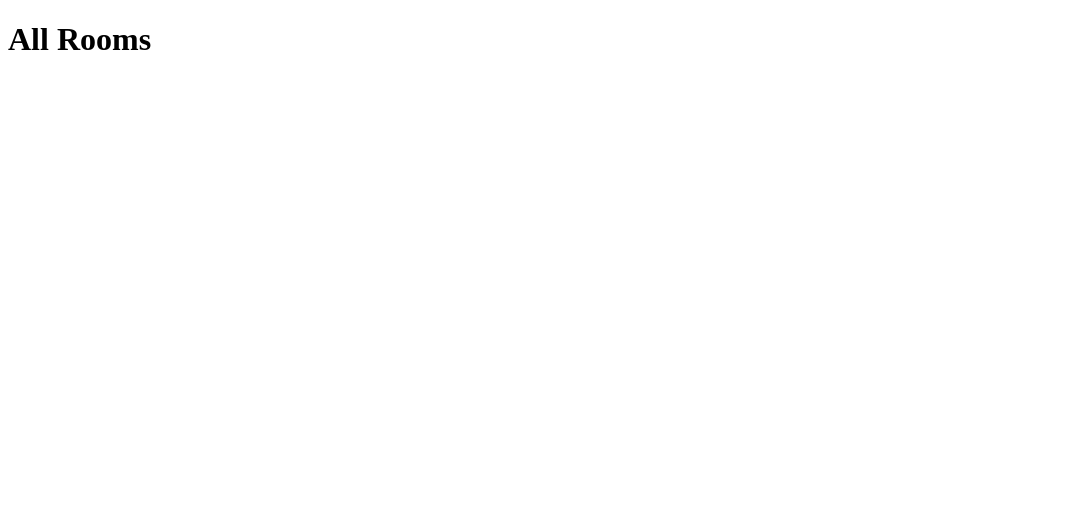
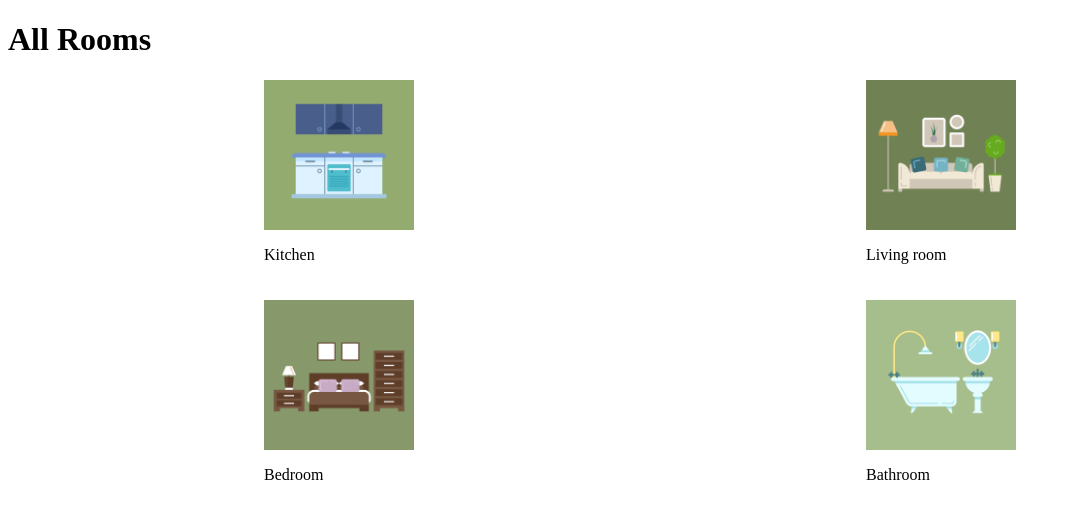
Before and after one commit to HenrikeStahlhut/plant-pal, a Next.js app: page /rooms/all in a window 1280 px wide. Shown: the top 518 px of the page, without its empty margins (0-1071 px from the left). Built offline with nearby package versions, Linux system fonts and the light colour scheme.

Commit message:
chore: add minor styling to all rooms page

```diff
--- /dev/null
+++ b/src/components/ListOfAllRooms/ListOfAllRooms.styled.tsx
@@ -0,0 +1,14 @@
+import styled from "styled-components";
+
+export const RoomsContainer = styled.div`
+  display: grid;
+  grid-template-columns: repeat(2, 1fr);
+  justify-items: center;
+  gap: 20px;
+  margin: 0px 40px 100px 40px;
+`;
+
+export const RoomTilesContainer = styled.div`
+  display: flex;
+  flex-direction: column;
+`;
--- a/src/components/ListOfAllRooms/ListOfAllRooms.tsx
+++ b/src/components/ListOfAllRooms/ListOfAllRooms.tsx
@@ -0,0 +1,39 @@
+import RoomTile from "../RoomTile/RoomTile";
+import { RoomsContainer, RoomTilesContainer } from "./ListOfAllRooms.styled";
+
+const dummyRooms = [
+  {
+    id: 1,
+    name: "Kitchen",
+    roomType: "KITCHEN",
+  },
+  {
+    id: 2,
+    name: "Living room",
+    roomType: "LIVING_ROOM",
+  },
+  {
+    id: 3,
+    name: "Bedroom",
+    roomType: "BEDROOM",
+  },
+  {
+    id: 4,
+    name: "Bathroom",
+    roomType: "BATHROOM",
+  },
+];
+
+export default function ListOfAllRooms() {
+  return (
+    <>
+      <RoomsContainer>
+        {dummyRooms.map((room) => (
+          <RoomTilesContainer key={room.id}>
+            <RoomTile title={room.name} type={room.roomType} />
+          </RoomTilesContainer>
+        ))}
+      </RoomsContainer>
+    </>
+  );
+}
--- a/src/components/RoomTile/RoomTile.tsx
+++ b/src/components/RoomTile/RoomTile.tsx
@@ -0,0 +1,33 @@
+import Image from "next/image";
+
+interface roomPops {
+  title: string;
+  type: string;
+}
+
+export const RoomType = Object.freeze({
+  INVALID: "INVALID",
+  KITCHEN: "KITCHEN",
+  LIVING_ROOM: "LIVING_ROOM",
+  BEDROOM: "BEDROOM",
+  BATHROOM: "BATHROOM",
+  DINING_ROOM: "DINING_ROOM",
+  HALLWAY: "HALLWAY",
+  OFFICE: "OFFICE",
+});
+
+export default function RoomTile({ title, type }: roomPops) {
+  return (
+    <>
+      <Image
+        src={`/rooms/${type}.png`}
+        alt={`Image of ${title}`}
+        width={150}
+        height={150}
+      />
+      <p>{title}</p>
+    </>
+  );
+}
+
+// TODO: style image caption and images in styled components file
--- a/src/pages/api/hello.ts
+++ b/src/pages/api/index.ts
@@ -12,7 +12,5 @@ export default async function handler(
 ) {
   const plants = await prisma.plant.findMany();
 
-  console.log("plants", plants);
-
   res.status(200).json({ name: "John Doe" });
 }
--- a/src/pages/rooms/all/index.tsx
+++ b/src/pages/rooms/all/index.tsx
@@ -1,3 +1,10 @@
+import ListOfAllRooms from "@/components/ListOfAllRooms/ListOfAllRooms";
+
 export default function AllRooms() {
-  return <h1>All Rooms</h1>;
+  return (
+    <>
+      <h1>All Rooms</h1>
+      <ListOfAllRooms />
+    </>
+  );
 }
```
Also changed, not shown: src/styles/globals.ts (+29 -0 lines).
